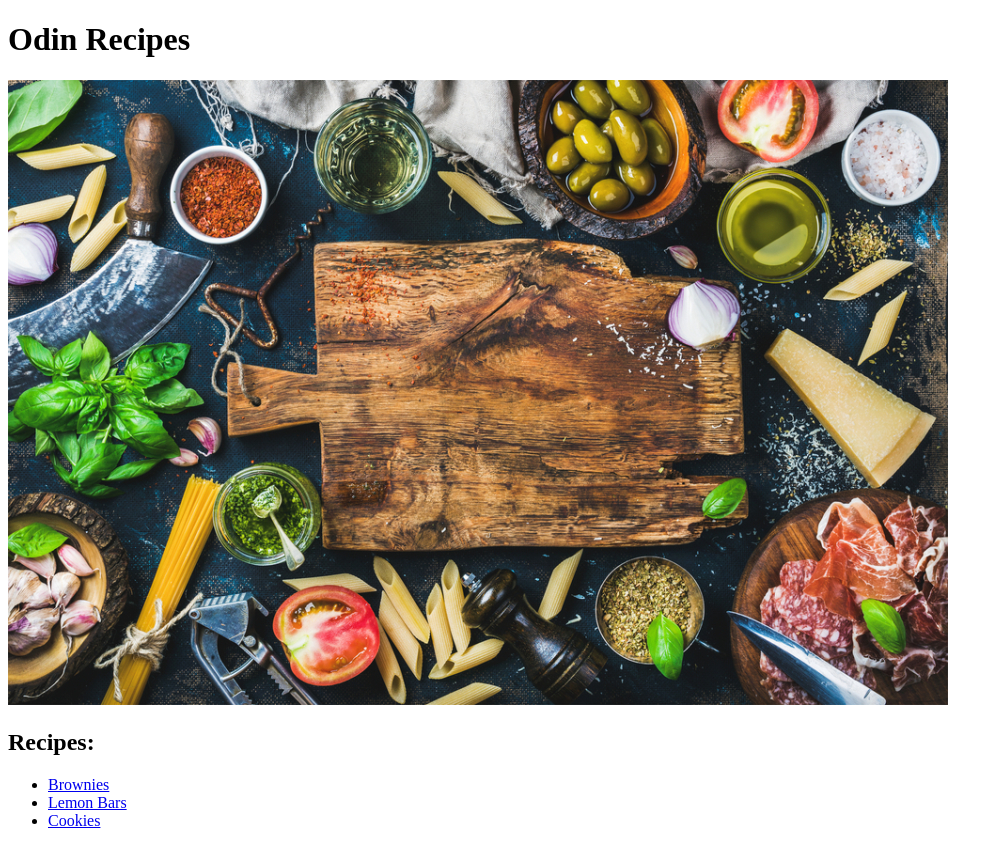
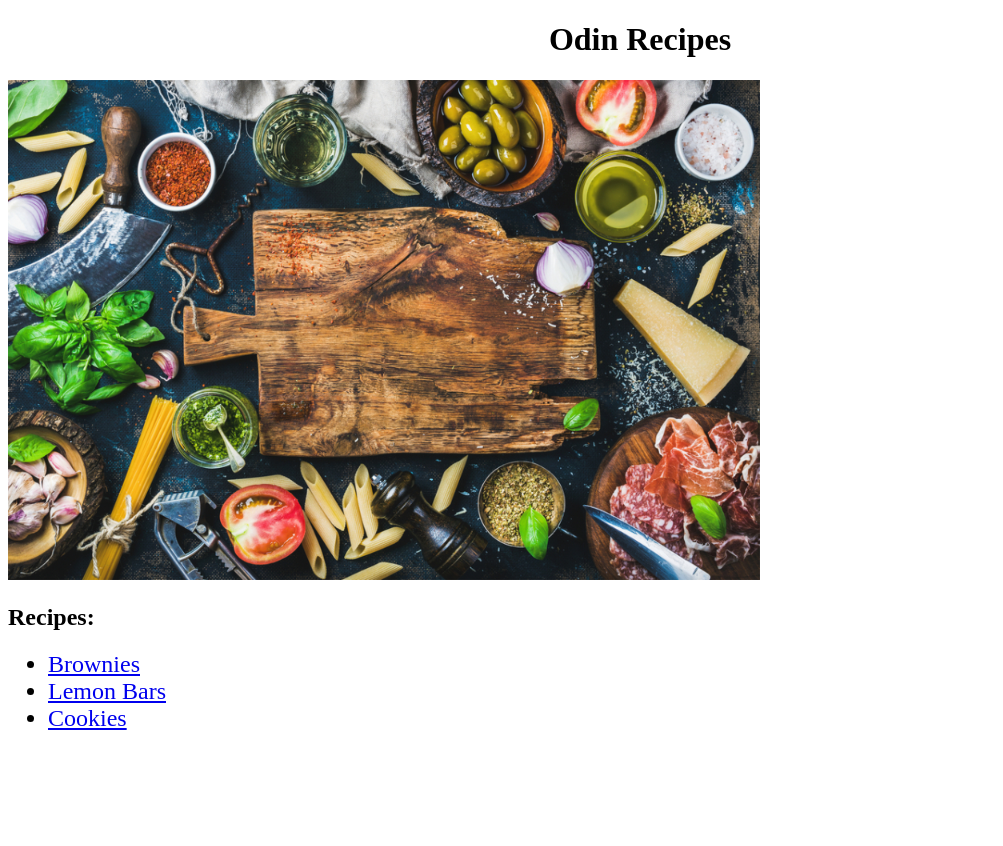
Before and after one commit to MedPenguin/odin-recipes, a plain HTML site: page index.html in a window 1280 px wide. Shown: the whole page, without its empty margins (0-1003 px from the left). After the commit the page ends 800 px from the top, so only its background shows below. Drawn offline with Linux system fonts and the light colour scheme.

Commit message:
Add css file

```diff
--- a/index.html
+++ b/index.html
@@ -3,10 +3,11 @@
 <head>
     <meta charset="UTF-8">
     <title>Odin's Kitchen!</title>
+    <link rel="stylesheet" href="styles.css">
 </head>
 <body>
- <h1>Odin Recipes</h1>
- <img src="./imgs/kitchen.jpeg" alt="messy kitchen">
+ <h1 class="title">Odin Recipes</h1>
+ <img src="./imgs/kitchen.jpeg" alt="messy kitchen" height="500px" width="auto">
  <h2>Recipes:</h2>
  <ul>
     <li> <a href="./recipes/brownies.html"> Brownies </a> </li>
--- /dev/null
+++ b/styles.css
@@ -0,0 +1,9 @@
+.title {
+   text-align: center;
+   font-size: xx-large;
+}
+
+h2, li {
+    font-family: 'Times New Roman', Times, serif;
+    font-size:x-large;
+}
```
Also changed, not shown: recipes/brownies.html (+2 -1 lines), recipes/cookies.html (+2 -1 lines), recipes/lemon-bars.html (+3 -1 lines).
